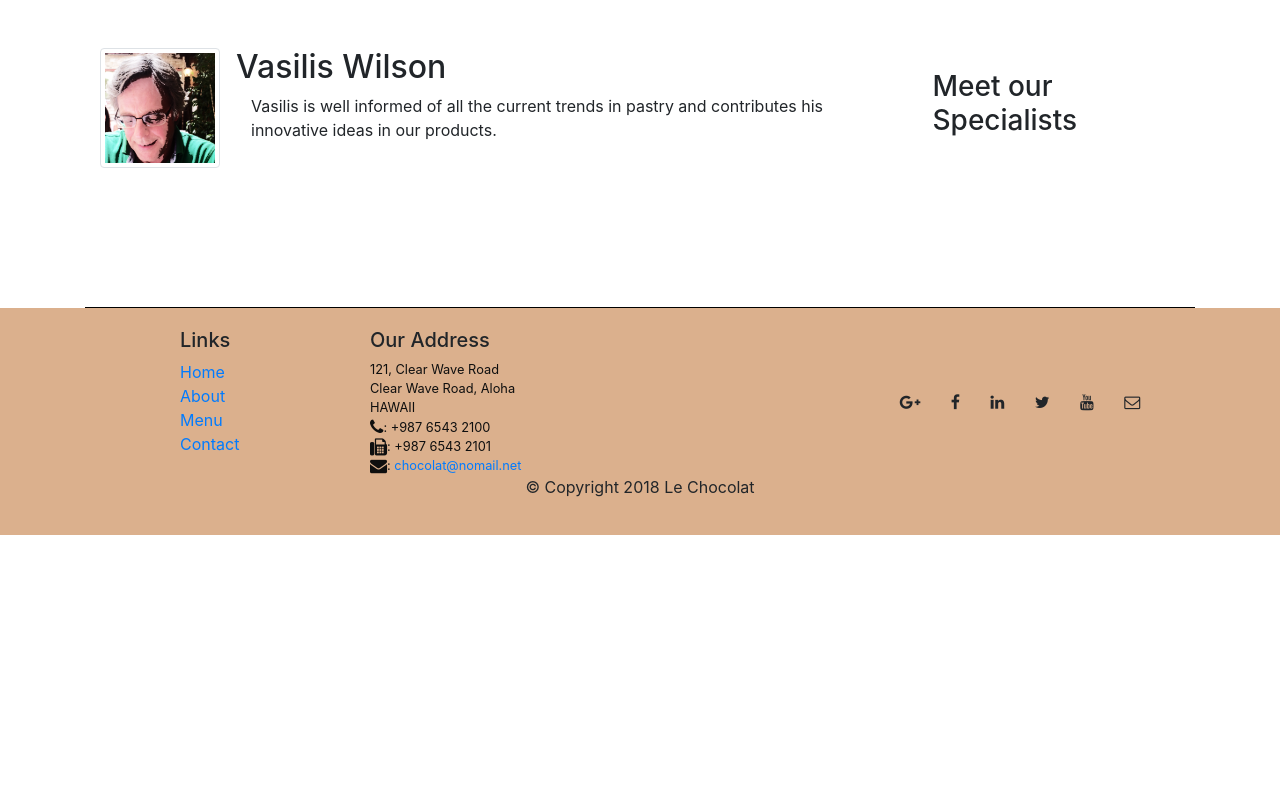
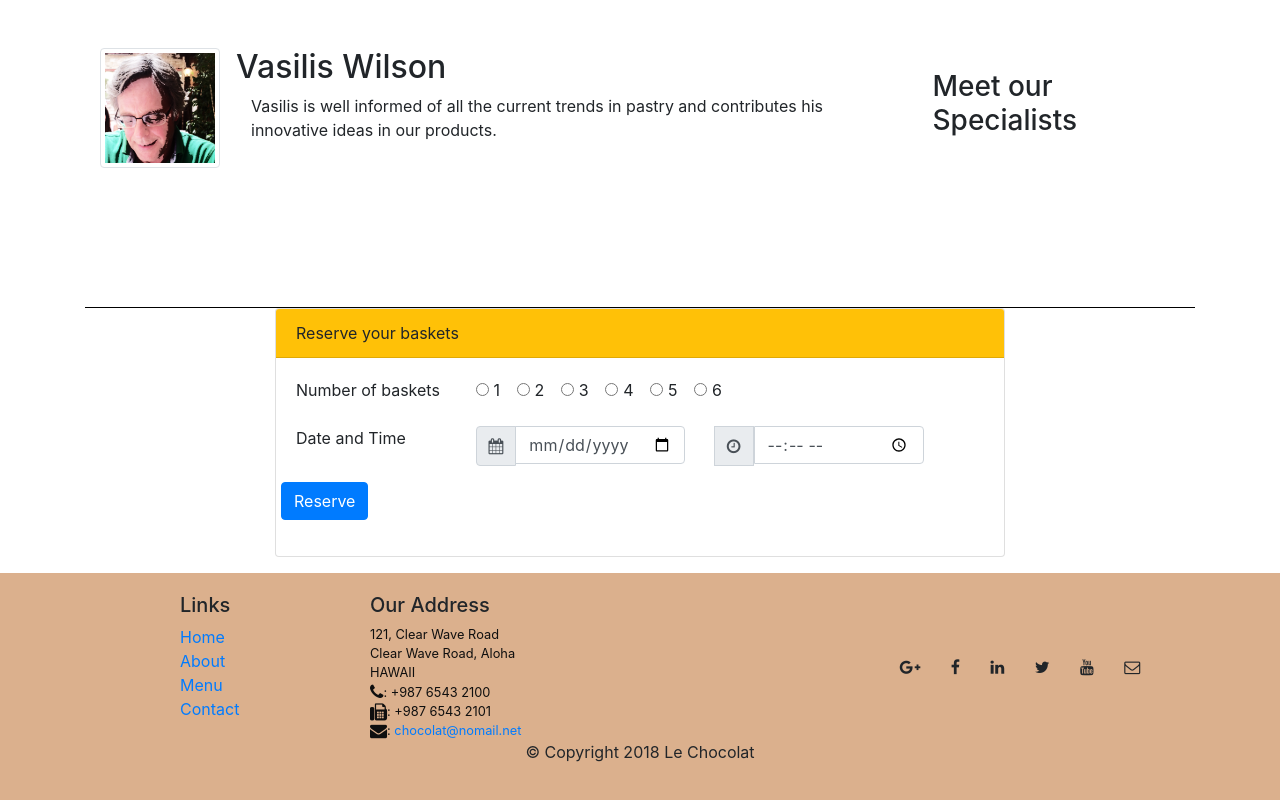
Before and after one commit to AlexCantrel/leChocolat, a website: page index.html in a window 1280 px wide. Shown: the part 1205-2005 px from the top of the page. Before the commit the page ends 1740 px from the top, so only its background shows below. Drawn offline with nearby package versions, Linux system fonts and the light colour scheme.

Commit message:
Bootstrap Assignment 9 Task 1

```diff
--- a/index.html
+++ b/index.html
@@ -40,7 +40,8 @@
                         <a class="nav-link" href="#"><span class="fa fa-list fa-lg"></span> Menu</a>
                     </li>
                     <li class="nav-item">
-                        <a class="nav-link" href="./contactus.html"><span class="fa fa-address-card fa-lg"></span> Contact</a>
+                        <a class="nav-link" href="./contactus.html"><span class="fa fa-address-card fa-lg"></span>
+                            Contact</a>
                     </li>
                 </ul>
             </div>
@@ -137,7 +138,85 @@
                 </div>
             </div>
         </div>
+
+        <!--4th row-->
+        <div class="row justify-content-center">
+            <div class="col col-sm-8 col-12 ">
+                <div class="card mb-3">
+                    <div class="card-header bg-warning">Reserve your baskets</div>
+                    <div class="card-body">
+                        <form action="">
+                            <div class="form-group row">
+                                <div class="col-sm-3">
+                                    <label for="radiobtn">Number of baskets</label>
                                 </div>
+
+                                <div class="col-sm-9">
+                                    <div class="form-check form-check-inline">
+                                        <label class="form-check-label">
+                                            <input type="radio" class="form-check-input" name="optradio">1
+                                        </label>
+                                    </div>
+                                    <div class="form-check form-check-inline">
+                                        <label class="form-check-label">
+                                            <input type="radio" class="form-check-input" name="optradio">2
+                                        </label>
+                                    </div>
+                                    <div class="form-check form-check-inline ">
+                                        <label class="form-check-label">
+                                            <input type="radio" class="form-check-input" name="optradio">3
+                                        </label>
+                                    </div>
+                                    <div class="form-check form-check-inline">
+                                        <label class="form-check-label">
+                                            <input type="radio" class="form-check-input" name="optradio">4
+                                        </label>
+                                    </div>
+                                    <div class="form-check form-check-inline">
+                                        <label class="form-check-label">
+                                            <input type="radio" class="form-check-input" name="optradio">5
+                                        </label>
+                                    </div>
+                                    <div class="form-check form-check-inline ">
+                                        <label class="form-check-label">
+                                            <input type="radio" class="form-check-input" name="optradio">6
+                                        </label>
+                                    </div>
+                                </div>
+                            </div>
+                            <div class="form-group row">
+                                <p class="col-sm-3">Date and Time</p>
+                                <div class="input-group col-sm-4">
+                                    <div class="input-group-prepend">
+                                        <span class="input-group-text"><i class="fa fa-calendar" aria-hidden="true"></i></span>
+                                    </div>
+                                    <input type="date" class="form-control" placeholder="Date" id="date" name="date">
+                                </div>
+
+                                <div class="input-group col-sm-4">
+                                    <div class="input-group-append">
+                                        <span class="input-group-text"><i class="fa fa-clock-o" aria-hidden="true"></i></span>
+                                    </div>
+                                    <input type="time" class="form-control" placeholder="Time" id="time" name="time">
+
+                                </div>
+                            </div>
+                            <div class="form-group row">
+                                <input type="submit" class="btn btn-primary" value="Reserve">
+                            </div>
+                        </form>
+                    </div>
+                </div>
+            </div>
+        </div>
+
+
+    </div>
+
+
+
+
+
 
     <!-- FOOTER -->
     <footer class="footer">
```
Lines whose indentation alone changed are shown as unchanged.
